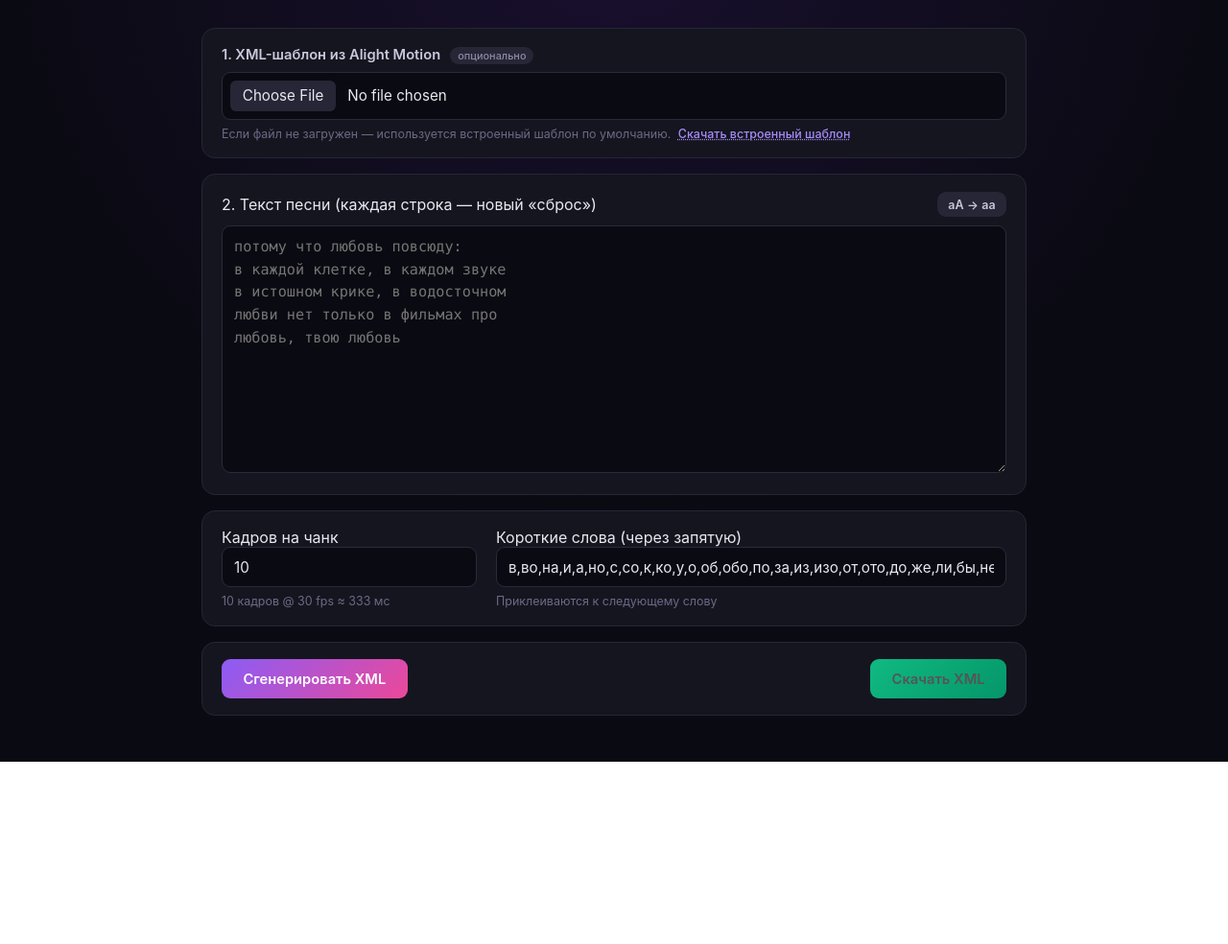
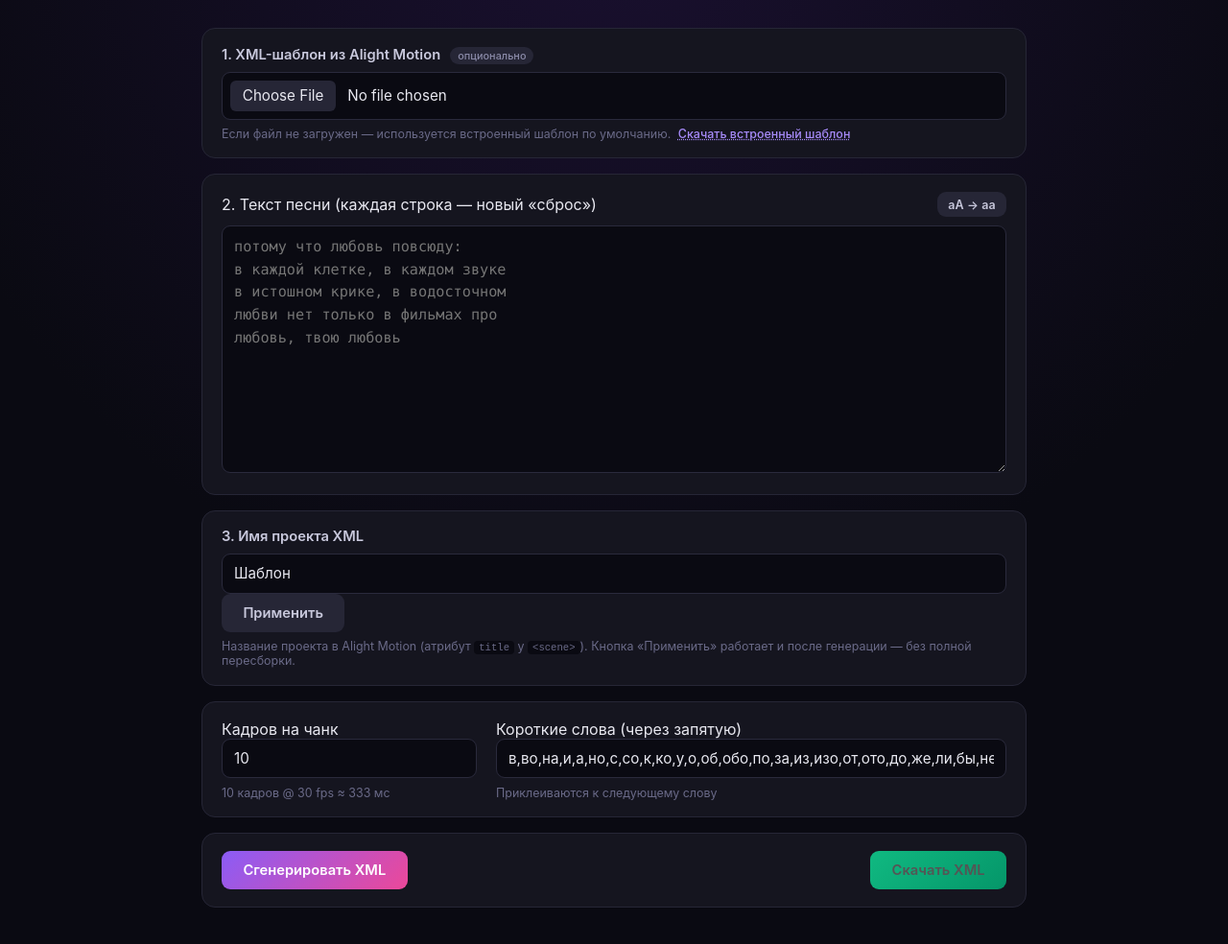
Before and after one commit to neketon/xml-lyrics-maker, a plain HTML site: page index.html in a window 1280 px wide. Shown: the part 106-1090 px from the top of the page at 96% size. Before the commit the page ends 900 px from the top, so only its background shows below. Drawn offline with Linux system fonts and the light colour scheme.

Commit message:
Update index.html

```diff
--- a/index.html
+++ b/index.html
@@ -32,6 +32,18 @@
       <textarea id="lyrics" rows="10" placeholder="потому что любовь повсюду:&#10;в каждой клетке, в каждом звуке&#10;в истошном крике, в водосточном&#10;любви нет только в фильмах про&#10;любовь, твою любовь"></textarea>
     </section>
 
+    <section class="card">
+      <label for="projectName">3. Имя проекта XML</label>
+      <div class="inline-row">
+        <input type="text" id="projectName" value="Шаблон" placeholder="Lyrics Animation" />
+        <button type="button" id="applyNameBtn" class="btn-secondary">Применить</button>
+      </div>
+      <p class="hint">
+        Название проекта в Alight Motion (атрибут <code>title</code> у <code>&lt;scene&gt;</code>).
+        Кнопка «Применить» работает и после генерации — без полной пересборки.
+      </p>
+    </section>
+
     <section class="card options">
       <div>
         <label for="framesPerWord">Кадров на чанк</label>
```
